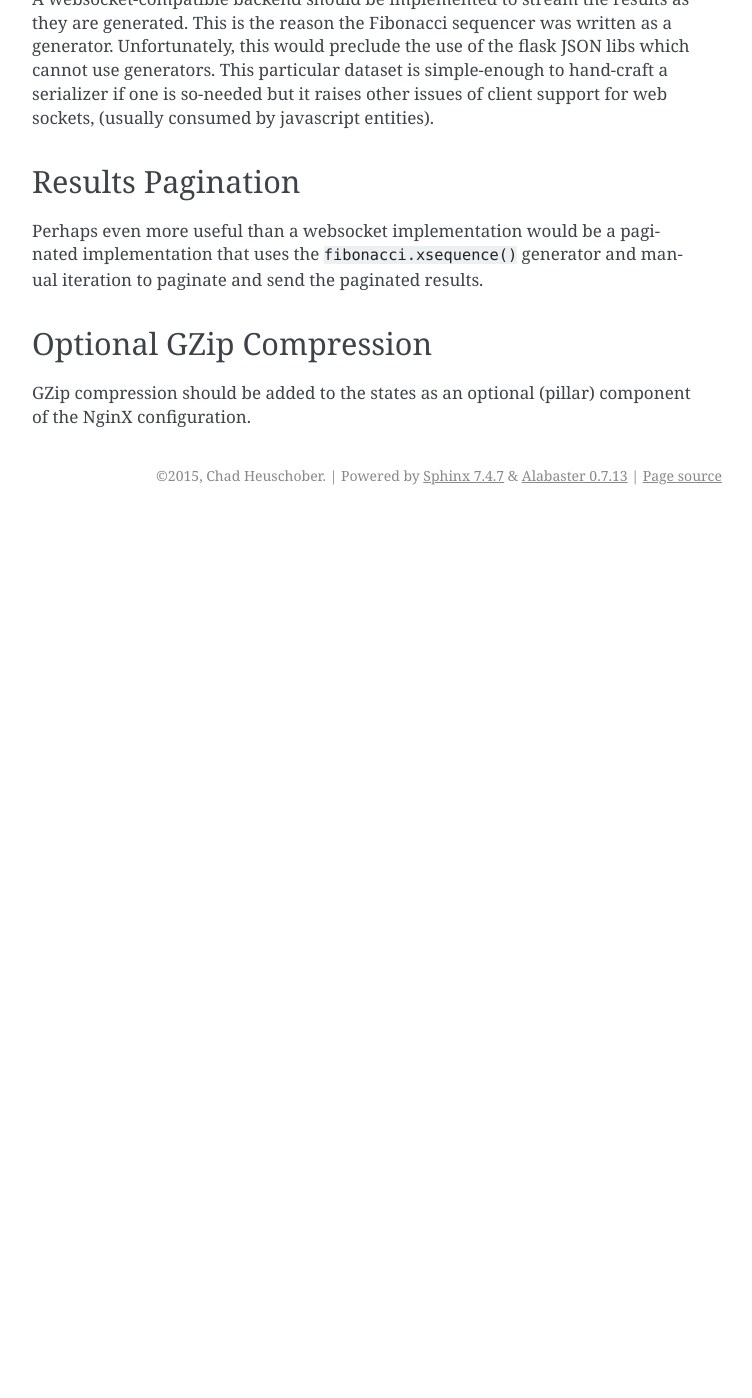
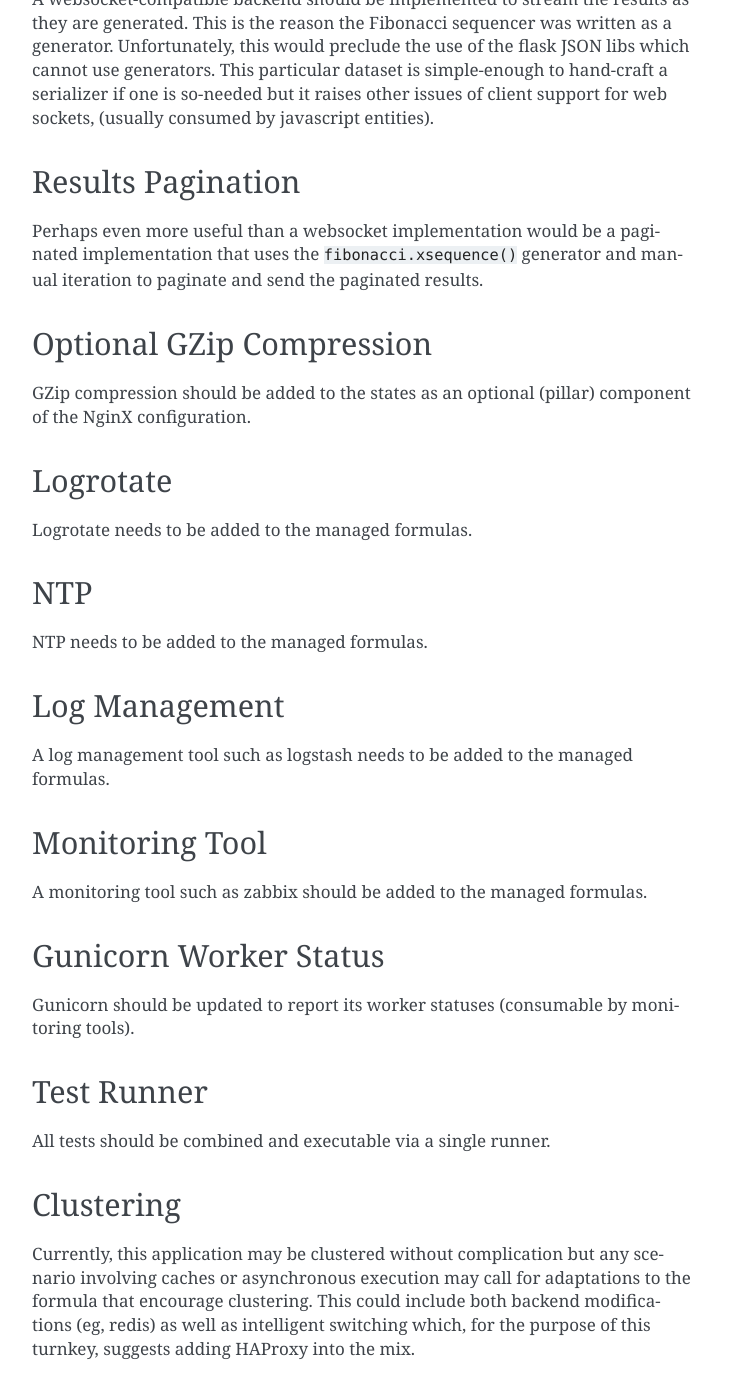
Before and after one commit to cheuschober/fibonacci-service, a Sphinx documentation site: the page built from docs/todo.rst, in a window 1280 px wide and 1400 px high, scrolled down 872 px. Shown: the whole window, without its empty margins (388-1140 px from the left). Built offline with Sphinx 7.4.7, drawn with Linux system fonts in a browser that asks for light colours; before the commit the page ends 1387 px from its top, so only the background shows below that; some of the changed text lies outside the part shown.

Commit message:
Added a few more todo items.

```diff
--- a/docs/todo.rst
+++ b/docs/todo.rst
@@ -54,4 +54,45 @@ Optional GZip Compression
 GZip compression should be added to the states as an optional (pillar) component
 of the NginX configuration.
 
+Logrotate
+---------
+
+Logrotate needs to be added to the managed formulas.
+
+NTP
+---
+
+NTP needs to be added to the managed formulas.
+
+Log Management
+--------------
+
+A log management tool such as logstash needs to be added to the managed
+formulas.
+
+Monitoring Tool
+---------------
+
+A monitoring tool such as zabbix should be added to the managed formulas.
+
+Gunicorn Worker Status
+----------------------
+
+Gunicorn should be updated to report its worker statuses (consumable by
+monitoring tools).
+
+Test Runner
+-----------
+
+All tests should be combined and executable via a single runner.
+
+Clustering
+----------
+
+Currently, this application may be clustered without complication but any
+scenario involving caches or asynchronous execution may call for adaptations
+to the formula that encourage clustering. This could include both backend
+modifications (eg, redis) as well as intelligent switching which, for the
+purpose of this turnkey, suggests adding HAProxy into the mix.
+
 .. _`redis`: http://redis.io/
```
